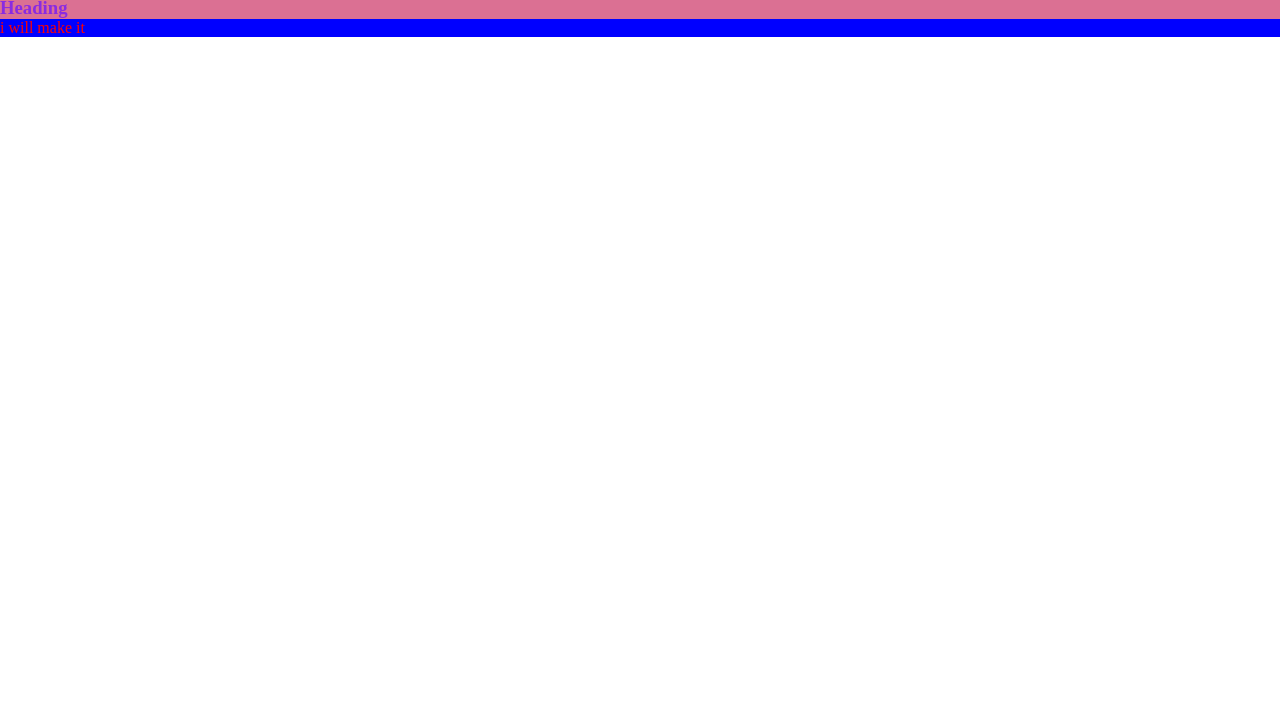
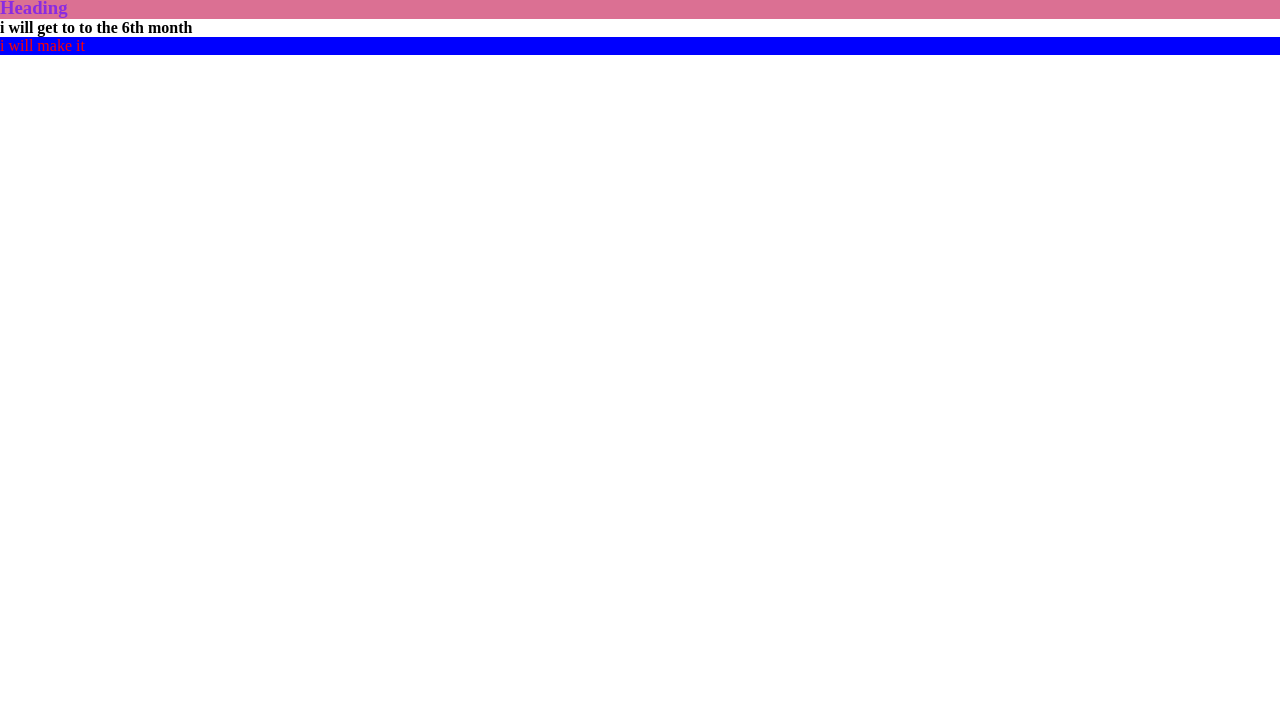
Before and after one commit to BennethJane/-Git-Class, a website: page index.html in a window 1280 px wide. Shown: the part 85-800 px from the top of the page. Drawn offline with Linux system fonts and the light colour scheme.

Commit message:
listening commit

```diff
--- a/index.html
+++ b/index.html
@@ -11,6 +11,7 @@
     <h1>Heading</h1>
     <h2>Heading</h2>
     <h3>Heading</h3>
+    <h4> i will get to to the 6th month</h4>
     <p>i will make it</p>
 </body>
 </html>
```
